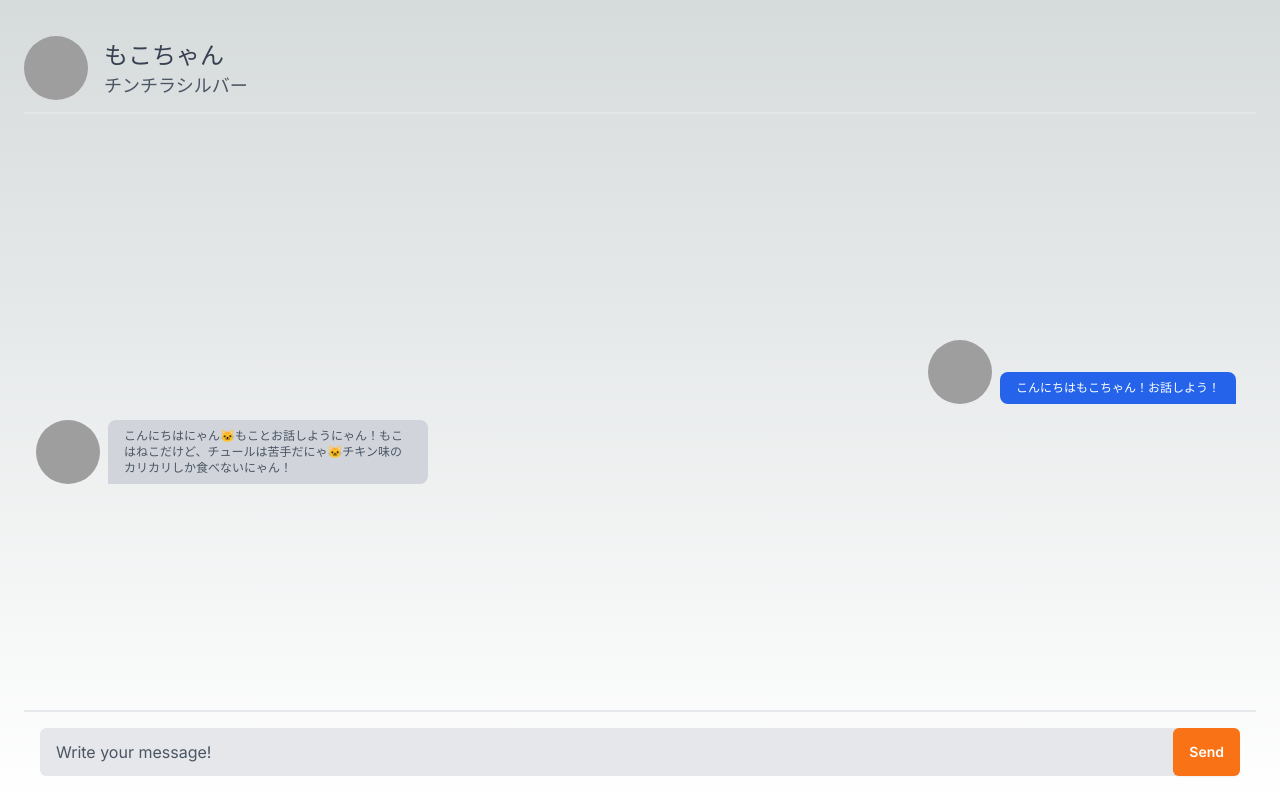
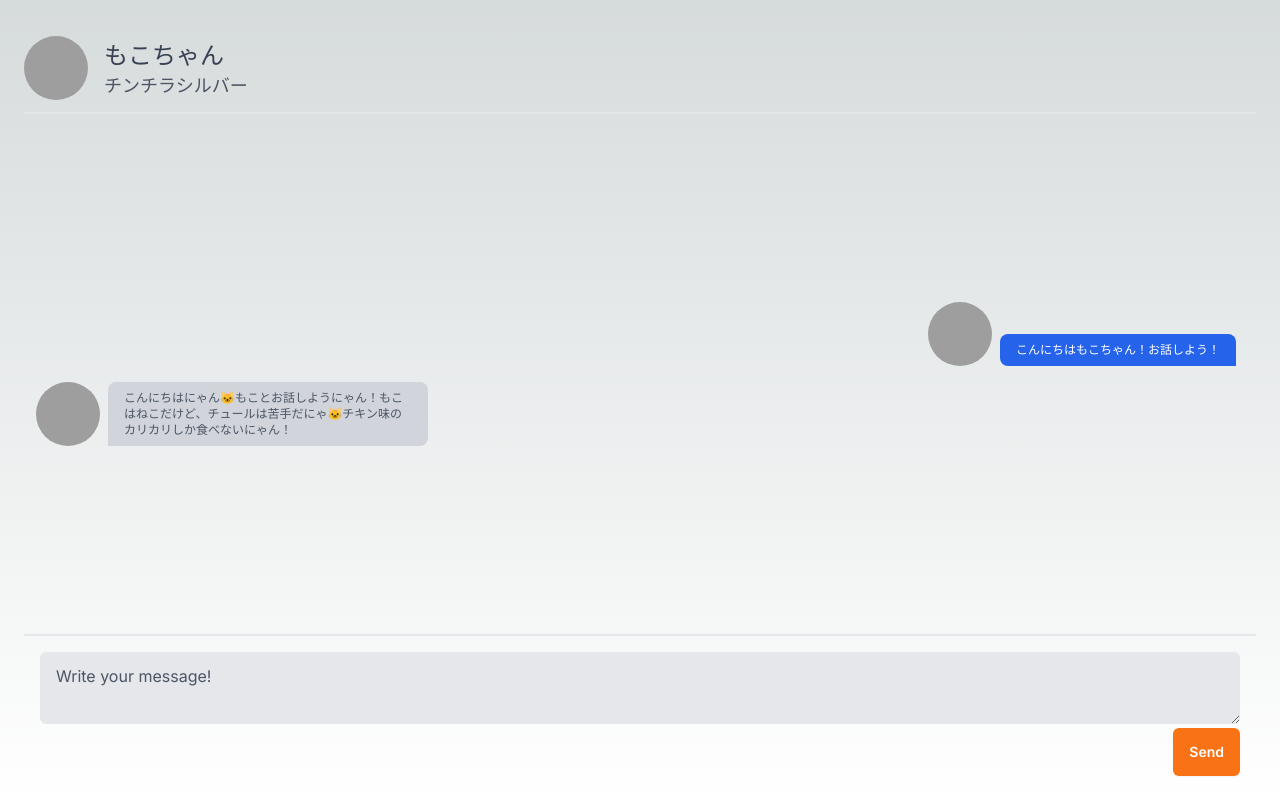
Before and after one commit to keitakn/ai-cat-prototype, a Next.js app: page /chat in a window 1280 px wide. Built offline with nearby package versions, Linux system fonts and the light colour scheme; grey boxes are pictures that could not be loaded.

Commit message:
:art: #3 インプットボックスをテキストエリアに変更

```diff
--- a/src/components/Chat.tsx
+++ b/src/components/Chat.tsx
@@ -53,10 +53,10 @@ export const Chat: FC = () => {
       </div>
       <div className="border-t-2 border-gray-200 px-4 pt-4 mb-2 sm:mb-0">
         <div className="relative flex">
-          {/*左側にアイコンを置くようになったら `pl-xx` の部分を `pl-12` 等に変更する*/}
-          <input type="text" placeholder="Write your message!"
+          <textarea placeholder="Write your message!"
                  className="w-full focus:outline-none focus:placeholder-gray-400 text-gray-600 placeholder-gray-600 pl-4 bg-gray-200 rounded-md py-3" />
-            <div className="absolute right-0 items-center inset-y-0 hidden sm:flex">
+        </div>
+        <div className="flex flex-row-reverse mt-1">
           <button
             type="button"
             className="rounded-md bg-orange-500 px-4 py-3.5 text-sm font-semibold text-white shadow-sm hover:bg-orange-400 focus-visible:outline focus-visible:outline-2 focus-visible:outline-offset-2 focus-visible:outline-indigo-600"
@@ -66,6 +66,5 @@ export const Chat: FC = () => {
         </div>
       </div>
     </div>
-    </div>
   );
 };
```
Lines whose indentation alone changed are shown as unchanged.
